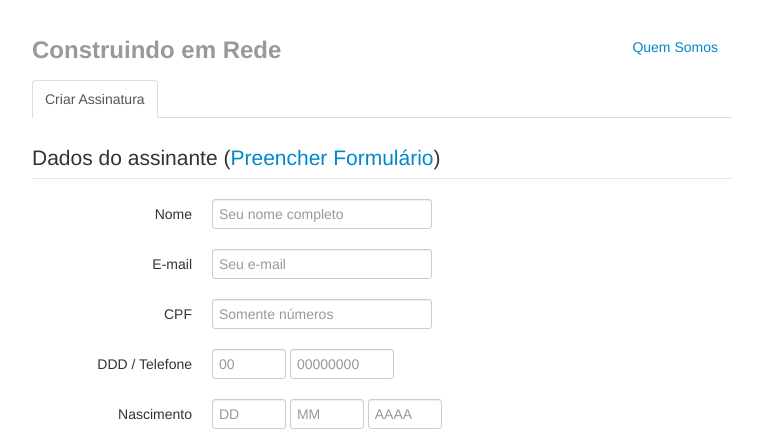
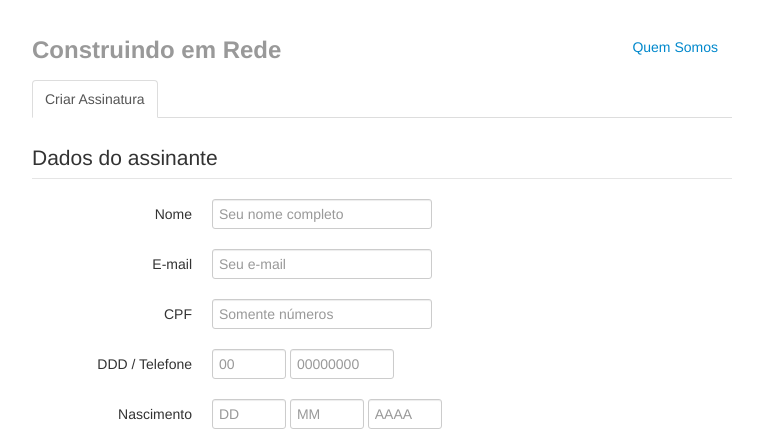
Before and after one commit to henriquebastos/chaordicspaces, a Django app: template chaordicspaces/core/templates/core/subscription_new.html in a window 1280 px wide. Shown: the top 433 px of the page, without its empty margins (258-1021 px from the left). Run offline with Django 3.2, Linux system fonts and the light colour scheme; the template is opened without the code that fills it, so the values that code supplies are empty; some libraries are stand-ins or nearby versions.

Commit message:
Remove test hook to fill form

```diff
--- a/chaordicspaces/core/templates/core/subscription_new.html
+++ b/chaordicspaces/core/templates/core/subscription_new.html
@@ -18,7 +18,8 @@
 
       <div class="tab-content">
         <div class="tab-pane active" id="tab1">
-          <legend>Dados do assinante (<a href="#" id="carregar_dados">Preencher Formulário</a>)</legend>
+
+          <legend>Dados do assinante</legend>
           <div class="control-group">
             <label class="control-label" for="fullname">Nome</label>
             <div class="controls">
```
